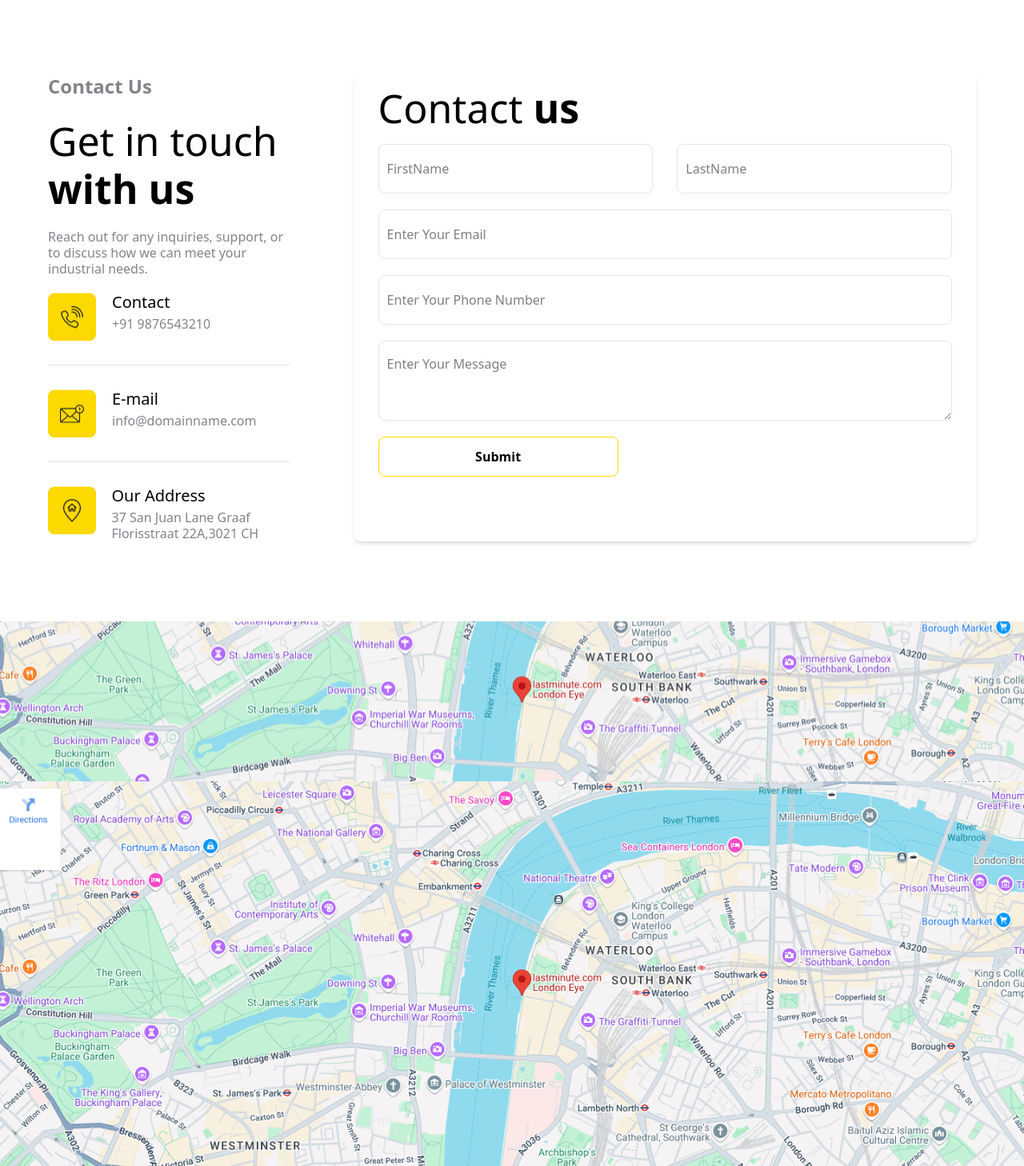
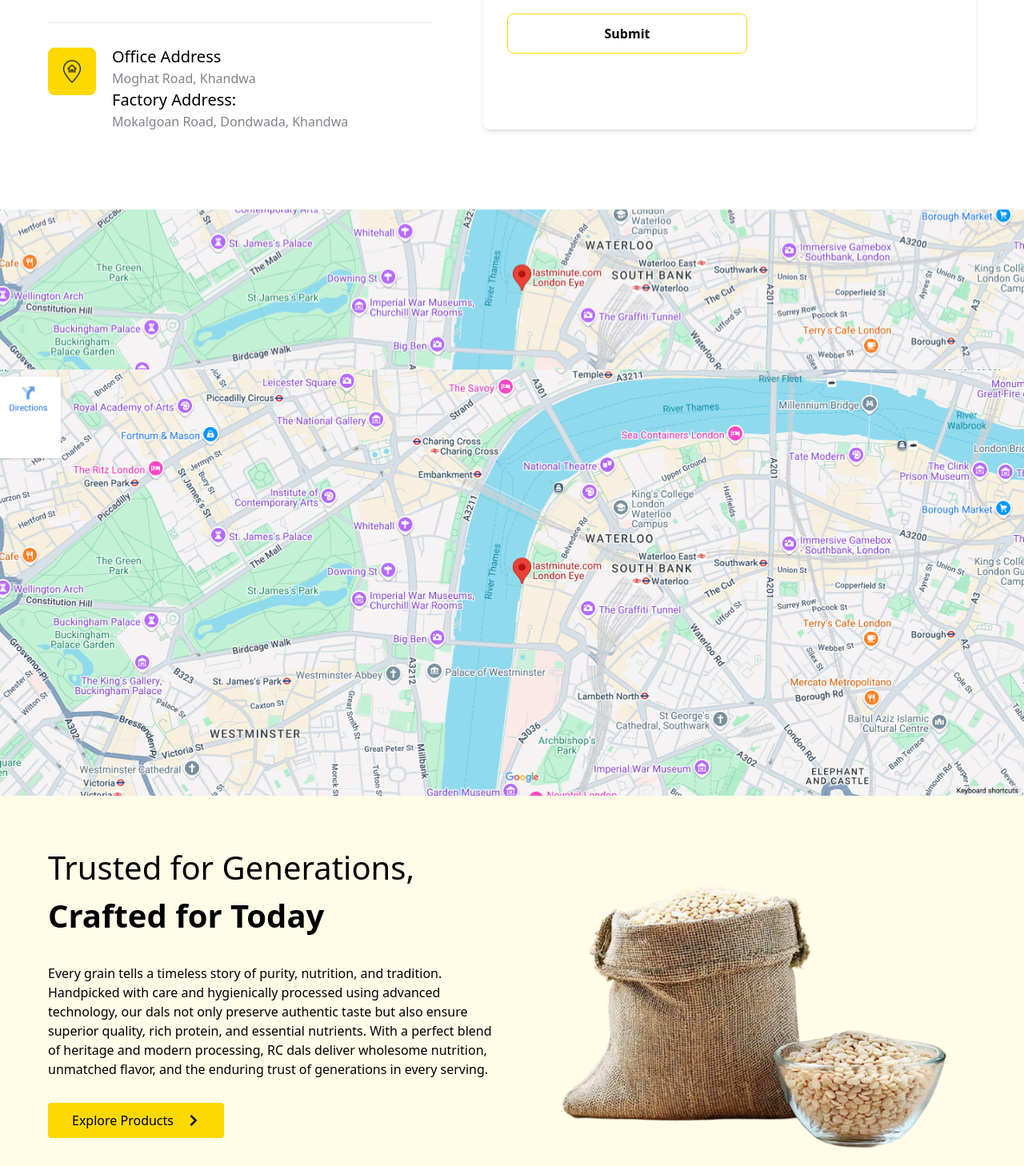
Before and after one commit to piyushpaliwalcodes/rc, a Next.js app: page /contactus in a window 1280 px wide. Shown: the part 692-2150 px from the top of the page at 80% size. Built offline with nearby package versions, Linux system fonts and the light colour scheme.

Commit message:
main layout of all pages done

```diff
--- a/app/contactus/page.tsx
+++ b/app/contactus/page.tsx
@@ -1,6 +1,7 @@
 import Contactus from "@/components/Contactus";
 import Herosecond from "@/components/Herosecond";
 import Image from "next/image";
+import Crafted from "@/components/Crafted";
 
 const Contact = () => {
 
@@ -21,9 +22,10 @@ const Contact = () => {
     }
     return (
         <div className="flex flex-col bg-white text-black">
-        <Herosecond title="Contact Us" location="Contact Us" />
+
         <Contactus/>
         <Image src="/images/contactusmap.png" alt="contactus" width={1000} height={600} className="w-full h-auto object-cover"/>
+        <Crafted/>
         </div>
 
     )
--- a/components/Contactus.tsx
+++ b/components/Contactus.tsx
@@ -3,6 +3,7 @@ import Image from "next/image";
 import { useState } from "react";
 import { useForm } from "react-hook-form";
 import { toast } from "react-toastify";
+import Crafted from "./Crafted";
 
 const Contactus = () => {
 
@@ -47,12 +48,12 @@ const Contactus = () => {
                     <p className="text-[15px] md:text-[16px]/[20px] text-[#81848A]">Reach out for any inquiries, support, or to discuss how we can
                     meet your industrial needs.</p>
                     {/*Contact details */}
-                    <div className="flex flex-col gap-5 md:gap-[30px]">
+                    <div className="flex flex-col gap-5 md:gap-[30px] md:min-w-[480px]">
                         <div className="flex gap-4 md:gap-[20px] items-start">
                             <Image src="/images/contactphone.png" className="w-[50px] h-[50px] md:w-[60px] md:h-[60px] md:max-w-[60px] md:max-h-[60px]" alt="call" width={60} height={60} />
                             <div className="flex flex-col gap-[5px] justify-center">
                                 <h1 className="text-[18px] md:text-[20px]/[24px] ">Contact</h1>
-                                <p className="text-[15px] md:text-[16px]/[20px] text-[#81848A]">+91 9876543210</p>
+                                <p className="text-[15px] md:text-[16px]/[20px] text-[#81848A]">+ 91 9425326237, 7217217236</p>
                             </div>
                         </div>
                         <div className="w-full h-[1px] bg-black/10"/>
@@ -60,22 +61,26 @@ const Contactus = () => {
                             <Image src="/images/contactmail.png" className="w-[50px] h-[50px] md:w-[60px] md:h-[60px] md:max-w-[60px] md:max-h-[60px]" alt="call" width={60} height={60} />
                             <div className="flex flex-col gap-[5px] justify-center">
                                 <h1 className="text-[18px] md:text-[20px]/[24px] ">E-mail</h1>
-                                <p className="text-[15px] md:text-[16px]/[20px] text-[#81848A]">info@domainname.com</p>
+                                <p className="text-[15px] md:text-[16px]/[20px] text-[#81848A]">rcpulses.official@gmail.com</p>
                             </div>
                         </div>
                         <div className="w-full h-[1px] bg-black/10"/>
                         <div className="flex gap-4 md:gap-[20px] items-start">
                             <Image src="/images/contactaddress.png" className="w-[50px] h-[50px] md:w-[60px] md:h-[60px] md:max-w-[60px] md:max-h-[60px]" alt="call" width={60} height={60} />
                             <div className="flex flex-col gap-[5px] justify-center">
-                                <h1 className="text-[18px] md:text-[20px]/[24px] ">Our Address</h1>
-                                <p className="text-[15px] md:text-[16px]/[20px] text-[#81848A]">37 San Juan Lane Graaf Florisstraat 22A,3021 CH</p>
+                                <h1 className="text-[18px] md:text-[20px]/[24px] ">Office Address</h1>
+                                <p className="text-[15px] md:text-[16px]/[20px] text-[#81848A]">Moghat Road, Khandwa </p>
+                                <h1 className="text-[18px] md:text-[20px]/[24px] ">
+Factory Address:
+</h1>
+                                <p className="text-[15px] md:text-[16px]/[20px] text-[#81848A]">Mokalgoan Road, Dondwada, Khandwa</p>
                             </div>
                         </div>
                     </div>
                 </div>
                 {/*Form*/}
                 <div className="flex flex-col rounded-[8px] gap-5 md:gap-[30px] w-full shadow-md p-4 md:p-[30px]">
-                    <h1 className="text-[28px] md:text-[50px]/[30px] ">Contact <span className="font-bold">us</span></h1>
+                    <h1 className="text-[28px] md:text-[50px]/[30px] ">Send us an <span className="font-bold">Enquiry!</span></h1>
                     <form action="" className="flex flex-col gap-4 md:gap-[20px] text-[15px] md:text-[16px]/[20px] " onSubmit={handleSubmit(handleSubmitform)}>
                         <div className="flex flex-col md:flex-row gap-4 md:gap-[30px]">
                             <div className="flex flex-col gap-[px] w-full">
@@ -111,7 +116,9 @@ const Contactus = () => {
                     </form>
                 </div>
             </div>
-            <Image src="/images/contactusmap.png" alt="contactus" width={1000} height={600} className="w-full h-[160px] md:h-[200px] object-cover max-h-[200px]"/>
+            <div><img src="/images/contactusmap.png" alt="contactus" width={1000} height={600} className="w-full h-[160px] md:h-[200px] object-cover max-h-[200px]"/></div>
+
+
         </div>
     )
 }
--- /dev/null
+++ b/components/Crafted.tsx
@@ -0,0 +1,19 @@
+import YellowButton from "./Yellowbutton"
+
+const Crafted = () =>
+{
+    return <div className="flex flex-col gap-6 md:gap-[50px] px-4 md:px-[60px] py-6 md:py-[60px]  text-black items-center bg-[#FFFCE8]">
+        <div className="flex gap-[40px]">
+            <div className="flex flex-col gap-[30px]">
+                <h1 className="text-[40px]">Trusted for Generations, <span className="font-bold">Crafted for Today</span></h1>
+                <p>Every grain tells a timeless story of purity, nutrition, and tradition. Handpicked with care and hygienically processed using advanced technology, our dals not only preserve authentic taste but also ensure superior quality, rich protein, and essential nutrients. With a perfect blend of heritage and modern processing, RC dals deliver wholesome nutrition, unmatched flavor, and the enduring trust of generations in every serving.</p>
+                <YellowButton text="Explore Products" link="/products"/>
+            </div>
+            <img src="images/bori.png" className="max-w-[555px]"/>
+        </div>
+    </div>
+
+}
+
+
+export default Crafted;
```
Also changed, not shown: public/images/bori.png (added).
